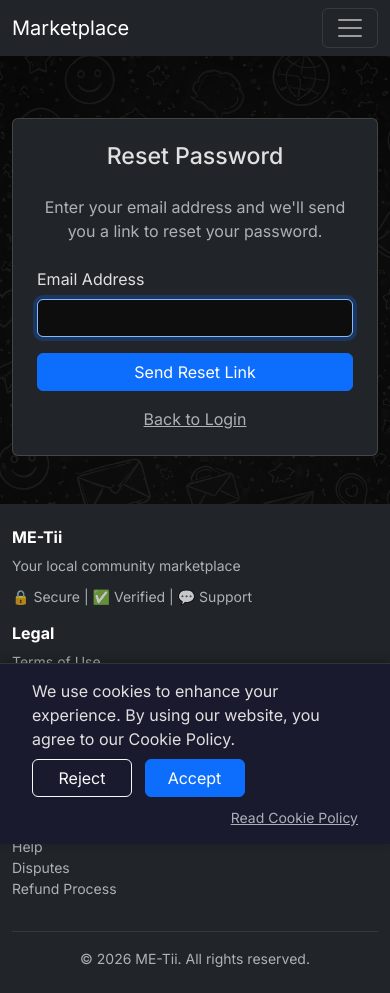
After one commit to ME-Tii/marketplace, a Flask app: page /forgot-password in a window 390 px wide. The commit adds this page. Run offline with Flask 3, Linux system fonts and the light colour scheme; some libraries are stand-ins or nearby versions.

Commit message:
Implement forgot password functionality with email reset links

```diff
--- a/app.py
+++ b/app.py
@@ -462,6 +462,14 @@ def init_db():
         c.execute("ALTER TABLE users ADD COLUMN verification_sent_at DATETIME")
     except sqlite3.OperationalError:
         pass
+    try:
+        c.execute("ALTER TABLE users ADD COLUMN reset_token TEXT")
+    except sqlite3.OperationalError:
+        pass
+    try:
+        c.execute("ALTER TABLE users ADD COLUMN reset_sent_at DATETIME")
+    except sqlite3.OperationalError:
+        pass
     c.execute("INSERT OR IGNORE INTO users (username, email, password) VALUES (?, ?, ?)", ('admin', 'admin@example.com', generate_password_hash('admin123')))
     c.execute('''CREATE TABLE IF NOT EXISTS posts
                  (id INTEGER PRIMARY KEY, user_id INTEGER, title TEXT, description TEXT, type TEXT, image TEXT, links TEXT, timestamp DATETIME DEFAULT CURRENT_TIMESTAMP)''')
@@ -1086,6 +1094,115 @@ def login():
     else:
         app.logger.warning(f"User not found for identifier: {identifier}")
     return redirect('/login?error=Invalid credentials')
+
+@app.route('/forgot-password', methods=['GET', 'POST'])
+def forgot_password():
+    if request.method == 'POST':
+        email = request.form.get('email', '').strip()
+
+        if not email:
+            return render_template('forgot_password.html', error='Please enter your email address', unread_messages=0)
+
+        conn = sqlite3.connect('database.db')
+        c = conn.cursor()
+        c.execute("SELECT id, username FROM users WHERE email = ?", (email,))
+        user = c.fetchone()
+
+        if user:
+            # Generate reset token
+            import secrets
+            reset_token = secrets.token_urlsafe(32)
+            c.execute("UPDATE users SET reset_token = ?, reset_sent_at = CURRENT_TIMESTAMP WHERE id = ?",
+                      (reset_token, user[0]))
+            conn.commit()
+
+            # Build reset link
+            reset_url = request.url_root + f'reset-password/{reset_token}'
+            if request.is_secure or request.headers.get('X-Forwarded-Proto') == 'https':
+                reset_url = reset_url.replace('http://', 'https://')
+
+            # Send email
+            lang = session.get('lang', 'en')
+            subject = 'Password Reset - ME-Tii Marketplace' if lang != 'de' else 'Passwort zurücksetzen - ME-Tii Marketplace'
+            body = f'''Click the following link to reset your password:
+{reset_url}
+
+This link expires in 24 hours.
+
+If you didn't request this, ignore this email.
+'''
+            html_body = f'''
+<p>Click the following link to reset your password:</p>
+<p><a href="{reset_url}">{reset_url}</a></p>
+<p><strong>This link expires in 24 hours.</strong></p>
+<p>If you didn't request this, ignore this email.</p>
+'''
+            send_email(email, subject, body, html_body)
+
+        conn.close()
+
+        # Always show success to prevent email enumeration
+        return render_template('forgot_password.html',
+                             success='If an account exists with this email, you will receive password reset instructions.',
+                             unread_messages=0)
+
+    return render_template('forgot_password.html', unread_messages=0)
+
+@app.route('/reset-password/<token>', methods=['GET', 'POST'])
+def reset_password(token):
+    conn = sqlite3.connect('database.db')
+    c = conn.cursor()
+    c.execute("SELECT id, username, reset_sent_at FROM users WHERE reset_token = ?", (token,))
+    user = c.fetchone()
+
+    if not user:
+        conn.close()
+        return render_template('message.html',
+                             title='Invalid Link' if session.get('lang') != 'de' else 'Ungültiger Link',
+                             message='This password reset link is invalid or has expired. Please request a new one.',
+                             unread_messages=0)
+
+    # Check if token is expired (24 hours)
+    user_id, username, reset_sent_at = user
+    if reset_sent_at:
+        from datetime import datetime
+        sent_time = datetime.strptime(reset_sent_at, '%Y-%m-%d %H:%M:%S.%f')
+        hours_elapsed = (datetime.now() - sent_time).total_seconds() / 3600
+        if hours_elapsed > 24:
+            conn.close()
+            return render_template('message.html',
+                                 title='Link Expired' if session.get('lang') != 'de' else 'Link abgelaufen',
+                                 message='This password reset link has expired. Please request a new one.',
+                                 unread_messages=0)
+
+    if request.method == 'POST':
+        new_password = request.form.get('password')
+        confirm_password = request.form.get('confirm_password')
+
+        if not new_password or len(new_password) < 6:
+            conn.close()
+            return render_template('reset_password.html', token=token,
+                                 error='Password must be at least 6 characters', unread_messages=0)
+
+        if new_password != confirm_password:
+            conn.close()
+            return render_template('reset_password.html', token=token,
+                                 error='Passwords do not match', unread_messages=0)
+
+        # Update password and clear token
+        hashed = generate_password_hash(new_password)
+        c.execute("UPDATE users SET password = ?, reset_token = NULL, reset_sent_at = NULL WHERE id = ?",
+                 (hashed, user_id))
+        conn.commit()
+        conn.close()
+
+        return render_template('message.html',
+                             title='Password Reset' if session.get('lang') != 'de' else 'Passwort zurückgesetzt',
+                             message='Your password has been reset. You can now login with your new password.',
+                             unread_messages=0)
+
+    conn.close()
+    return render_template('reset_password.html', token=token, unread_messages=0)
 
 @app.route('/verify-email/<token>')
 def verify_email(token):
--- /dev/null
+++ b/templates/forgot_password.html
@@ -0,0 +1,55 @@
+{% extends "base.html" %}
+{% block title %}{% if session.get('lang') == 'de' %}Passwort vergessen{% else %}Forgot Password{% endif %} - Marketplace{% endblock %}
+{% block content %}
+<div class="container mt-5">
+  <div class="row justify-content-center">
+    <div class="col-md-6 col-lg-4">
+      <div class="card bg-dark">
+        <div class="card-body p-4">
+          <h3 class="text-center mb-4">
+            {% if session.get('lang') == 'de' %}Passwort zurücksetzen{% else %}Reset Password{% endif %}
+          </h3>
+
+          {% if error %}
+          <div class="alert alert-danger">{{ error }}</div>
+          {% endif %}
+
+          {% if success %}
+          <div class="alert alert-success">{{ success }}</div>
+          <div class="text-center mt-3">
+            <a href="/login" class="btn btn-primary">
+              {% if session.get('lang') == 'de' %}Zurück zur Anmeldung{% else %}Back to Login{% endif %}
+            </a>
+          </div>
+          {% else %}
+
+          <p class="text-muted text-center mb-4">
+            {% if session.get('lang') == 'de' %}Geben Sie Ihre E-Mail-Adresse ein, und wir senden Ihnen einen Link zum Zurücksetzen Ihres Passworts.{% else %}Enter your email address and we'll send you a link to reset your password.{% endif %}
+          </p>
+
+          <form method="POST">
+            <div class="mb-3">
+              <label for="email" class="form-label">
+                {% if session.get('lang') == 'de' %}E-Mail-Adresse{% else %}Email Address{% endif %}
+              </label>
+              <input type="email" class="form-control" id="email" name="email" required autofocus>
+            </div>
+
+            <button type="submit" class="btn btn-primary w-100">
+              {% if session.get('lang') == 'de' %}Link senden{% else %}Send Reset Link{% endif %}
+            </button>
+          </form>
+
+          {% endif %}
+
+          <div class="text-center mt-3">
+            <a href="/login" class="text-muted">
+              {% if session.get('lang') == 'de' %}Zurück zur Anmeldung{% else %}Back to Login{% endif %}
+            </a>
+          </div>
+        </div>
+      </div>
+    </div>
+  </div>
+</div>
+{% endblock %}
--- a/templates/login.html
+++ b/templates/login.html
@@ -82,7 +82,7 @@ block content %}
         </button>
       </form>
       <div class="text-center mt-3">
-        <a href="#"
+        <a href="/forgot-password"
           >{% if session.get('lang') == 'de' %}Passwort vergessen?{% else
           %}Forgot password?{% endif %}</a
         >
```
Also changed, not shown: templates/reset_password.html (added, +62 -0 lines).
